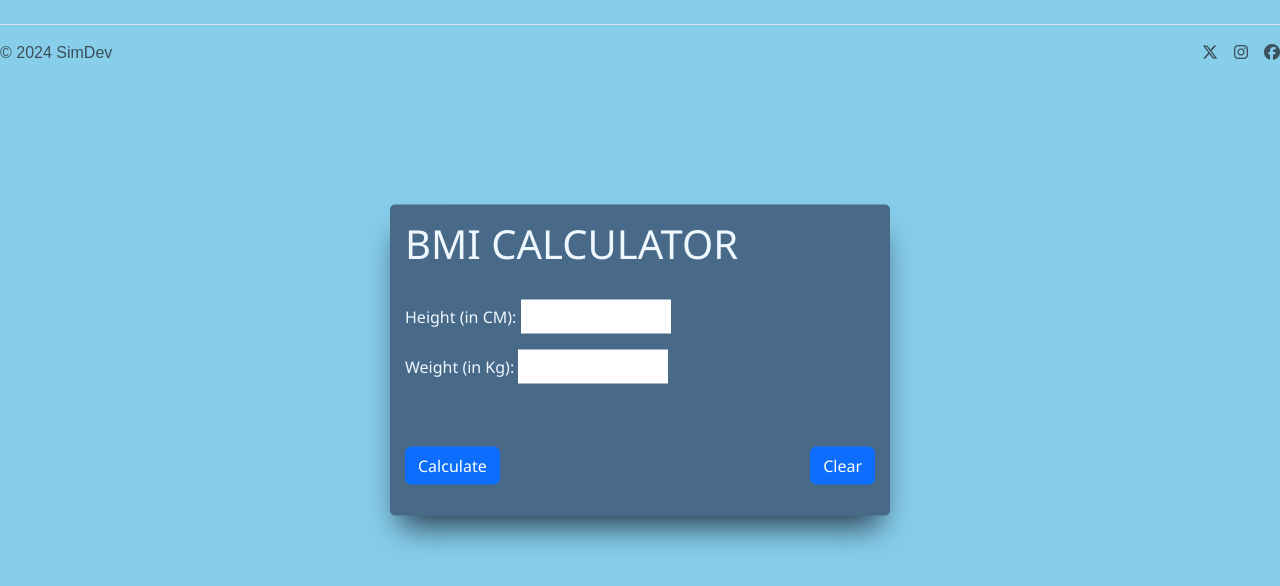
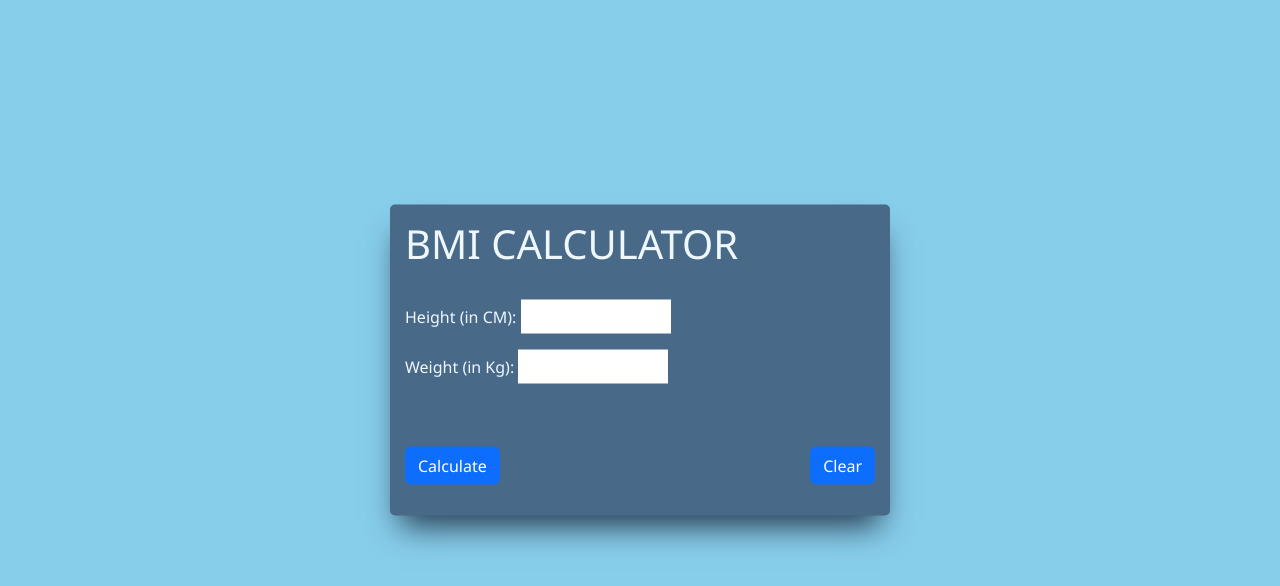
Before and after one commit to Simphiwe-Ng093/BMI_Calculator, a plain HTML site: page index.html in a window 1280 px wide. Drawn offline with nearby package versions, Linux system fonts and the light colour scheme.

Commit message:
Update index.html

```diff
--- a/index.html
+++ b/index.html
@@ -24,18 +24,7 @@
         <button class="clear_btn reset btn btn-primary" id="btn">Clear</button>
         <p id="output"></p>
     </div>
-            <!--footer-->
-          <footer class="d-flex flex-wrap justify-content-between align-items-center py-3 my-4 border-top">
-            <div class="col-md-4 d-flex align-items-center">
-              <span class="mb-3 mb-md-0 text-body-secondary">© 2024 SimDev</span>
-            </div>
 
-            <ul class="nav col-md-4 justify-content-end list-unstyled d-flex">
-              <li class="ms-3"><a class="text-body-secondary" href="#"><i class="fa-brands fa-x-twitter"></i></a></li>
-              <li class="ms-3"><a class="text-body-secondary" href="#"><i class="fa-brands fa-instagram"></i></a></li>
-              <li class="ms-3"><a class="text-body-secondary" href="#"><i class="fa-brands fa-facebook"></i></a></li>
-            </ul>
-          </footer>
     <script src="./index.js"></script>
     <script src="https://kit.fontawesome.com/6037b79fc0.js" crossorigin="anonymous"></script>
     <script src="https://cdn.jsdelivr.net/npm/bootstrap@5.3.3/dist/js/bootstrap.bundle.min.js" integrity="sha384-YvpcrYf0tY3lHB60NNkmXc5s9fDVZLESaAA55NDzOxhy9GkcIdslK1eN7N6jIeHz" crossorigin="anonymous"></script>
```
